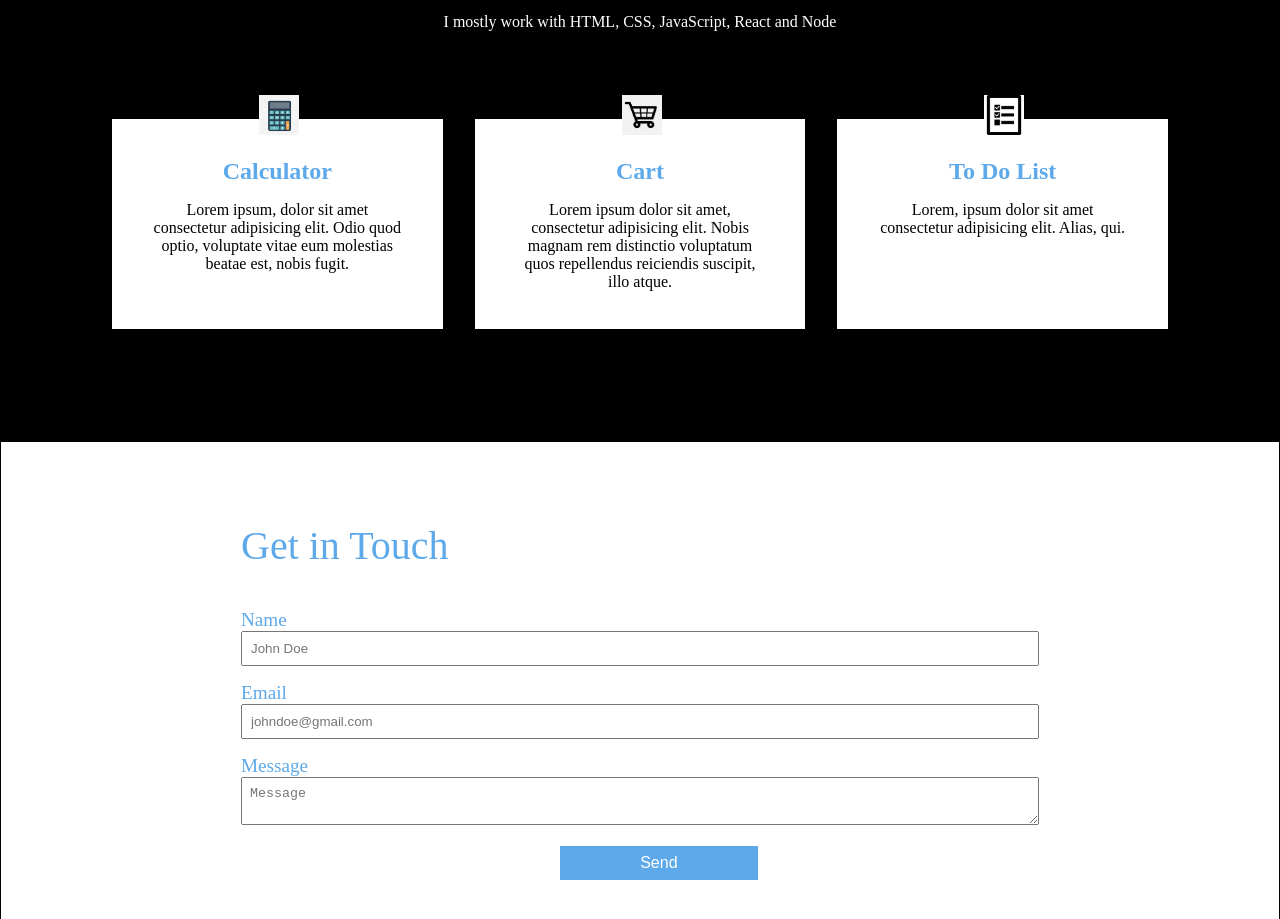
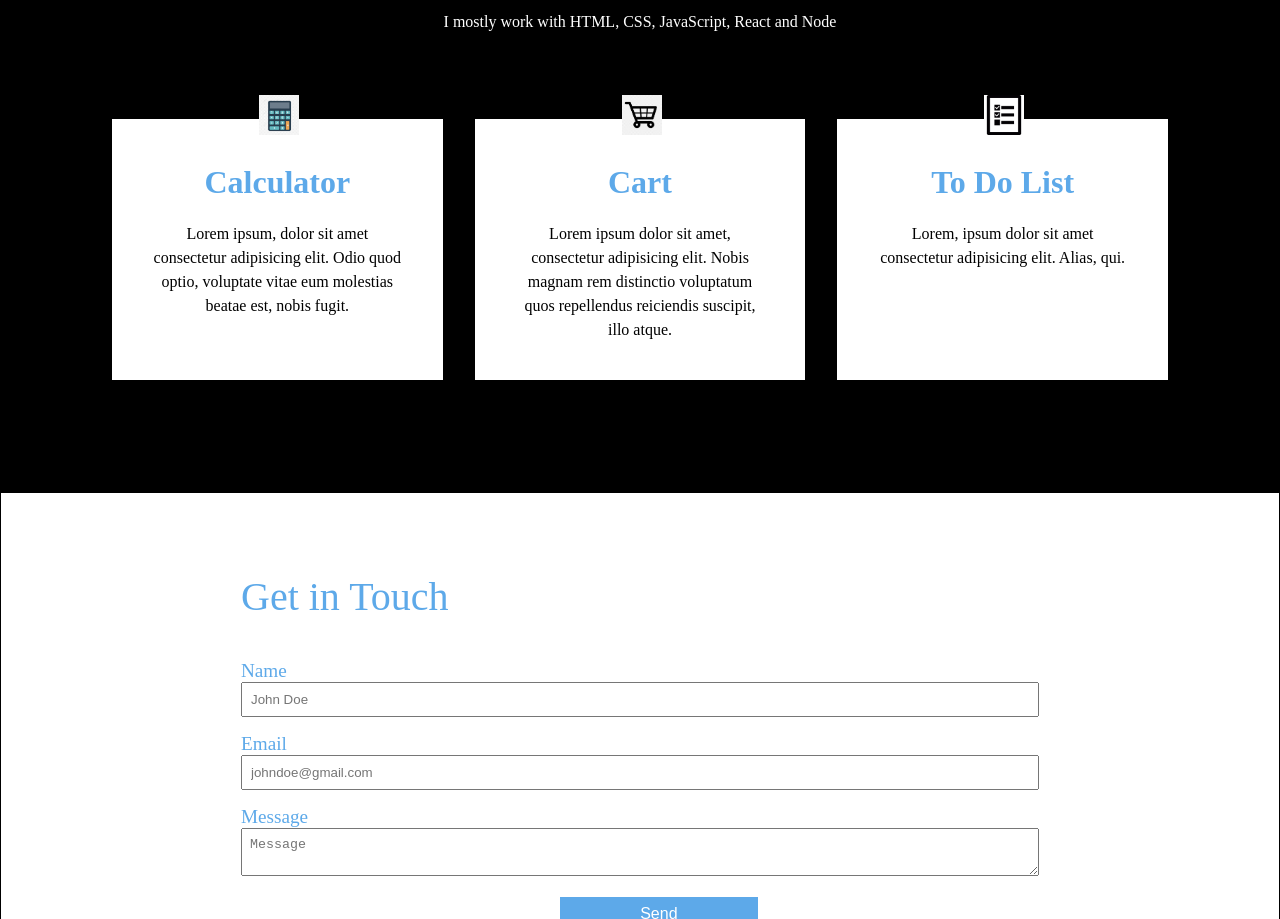
Before and after one commit to NirmalPuttamoni/Portfolio, a plain HTML site: page index.html in a window 1280 px wide. Shown: the part 1114-2033 px from the top of the page. Drawn offline with Linux system fonts and the light colour scheme.

Commit message:
Update style.css

```diff
--- a/style.css
+++ b/style.css
@@ -157,9 +157,11 @@
     padding: 2.4rem;
     position: relative;
     transition: all 0.25s ease;
+    line-height: 1.5;
 }
 
 .project-box h2{
+    font-size: 2rem;
     color: var(--primary);
     margin-bottom: 1rem;
 }
@@ -224,3 +226,6 @@ a{
 a:hover{
     color: var(--primary);
 }
+p{
+    font-size: 1rem;
+}
```
